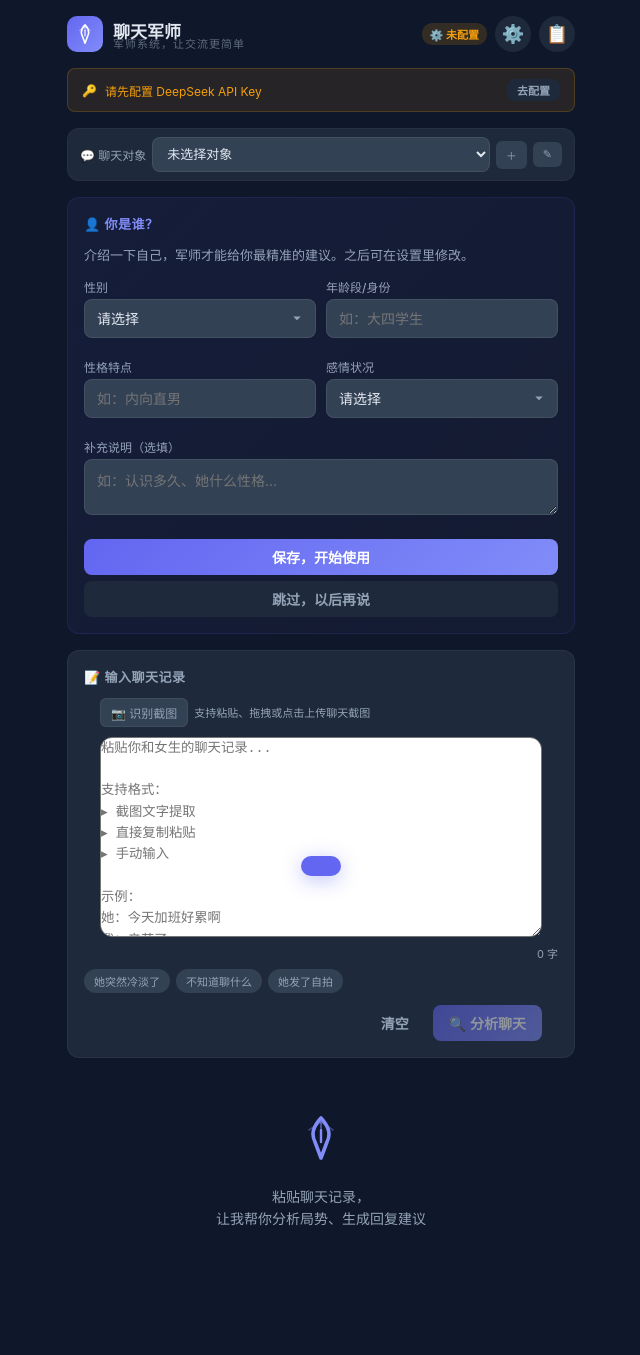
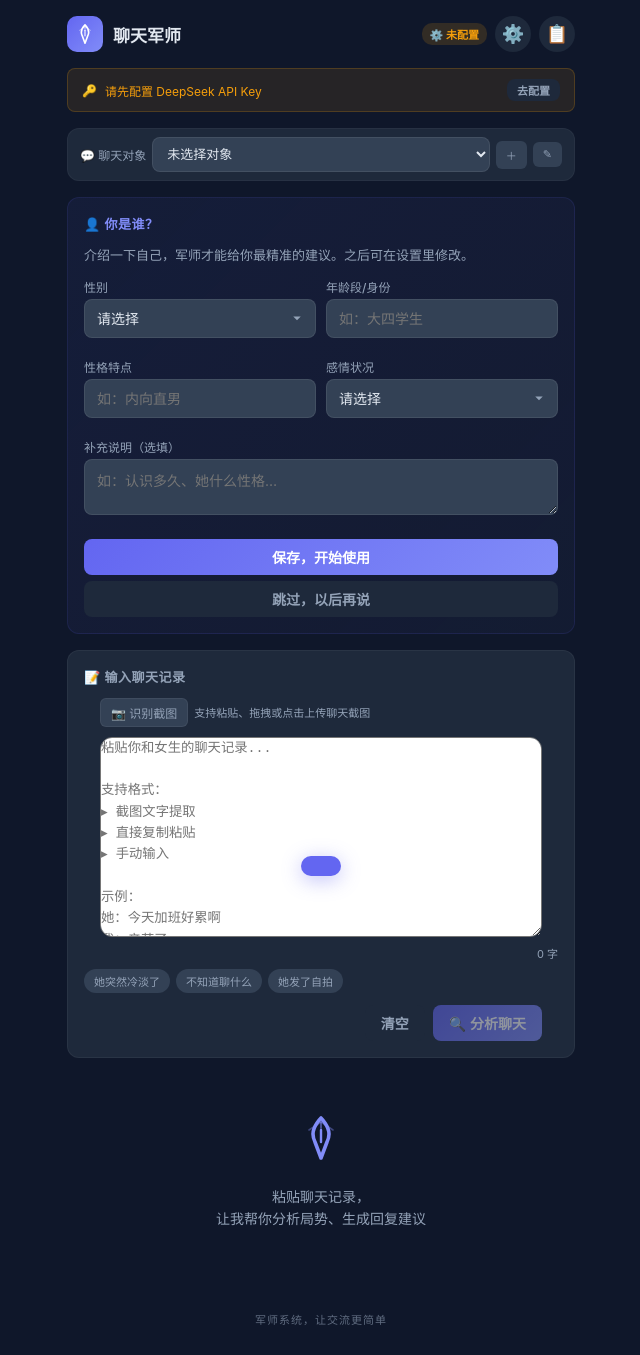
Before and after one commit to suboyu0623-ship-it/chat-wingman, a plain HTML site: page index.html in a window 1280 px wide. Shown: the whole page, without its empty margins (319-959 px from the left). Before the commit the page ends 1287 px from the top, so only its background shows below. Drawn offline with Linux system fonts and the light colour scheme.

Commit message:
标语移至页面底部

```diff
--- a/index.html
+++ b/index.html
@@ -206,7 +206,6 @@ body{
       <div class="logo-icon"><svg width="22" height="22" viewBox="0 0 24 24" fill="none" xmlns="http://www.w3.org/2000/svg"><path d="M12 2C12 2 8 6 8 10C8 11 8.5 13 9 14L12 22L15 14C15.5 13 16 11 16 10C16 6 12 2 12 2Z" stroke="#fff" stroke-width="1.8" stroke-linecap="round" stroke-linejoin="round"/><path d="M12 14L12 8" stroke="#fff" stroke-width="1.2" stroke-linecap="round"/><line x1="12" y1="4" x2="6" y2="8" stroke="#fff" stroke-width="0.8" stroke-linecap="round" opacity="0.6"/><line x1="12" y1="4" x2="12" y2="7" stroke="#fff" stroke-width="1" stroke-linecap="round" opacity="0.7"/><line x1="12" y1="4" x2="18" y2="8" stroke="#fff" stroke-width="0.8" stroke-linecap="round" opacity="0.6"/></svg></div>
       <div>
         <h1 style="font-size:17px">聊天军师</h1>
-        <div class="slogan">军师系统，让交流更简单</div>
       </div>
     </div>
     <div style="display:flex;align-items:center;gap:8px">
@@ -495,6 +494,9 @@ body{
     <div class="icon"><svg width="48" height="48" viewBox="0 0 24 24" fill="none" xmlns="http://www.w3.org/2000/svg"><path d="M12 2C12 2 8 6 8 10C8 11 8.5 13 9 14L12 22L15 14C15.5 13 16 11 16 10C16 6 12 2 12 2Z" stroke="#818cf8" stroke-width="1.8" stroke-linecap="round" stroke-linejoin="round"/><path d="M12 14L12 8" stroke="#818cf8" stroke-width="1.2" stroke-linecap="round"/><line x1="12" y1="4" x2="6" y2="8" stroke="#818cf8" stroke-width="0.8" stroke-linecap="round" opacity="0.4"/><line x1="12" y1="4" x2="12" y2="7" stroke="#818cf8" stroke-width="1" stroke-linecap="round" opacity="0.5"/><line x1="12" y1="4" x2="18" y2="8" stroke="#818cf8" stroke-width="0.8" stroke-linecap="round" opacity="0.4"/></svg></div>
     <p>粘贴聊天记录，<br>让我帮你分析局势、生成回复建议</p>
   </div>
+
+  <!-- Footer Slogan -->
+  <div class="slogan" style="margin-top:auto;padding:24px 0 12px">军师系统，让交流更简单</div>
 </div>
 
 <div class="toast" id="toast"></div>
```
